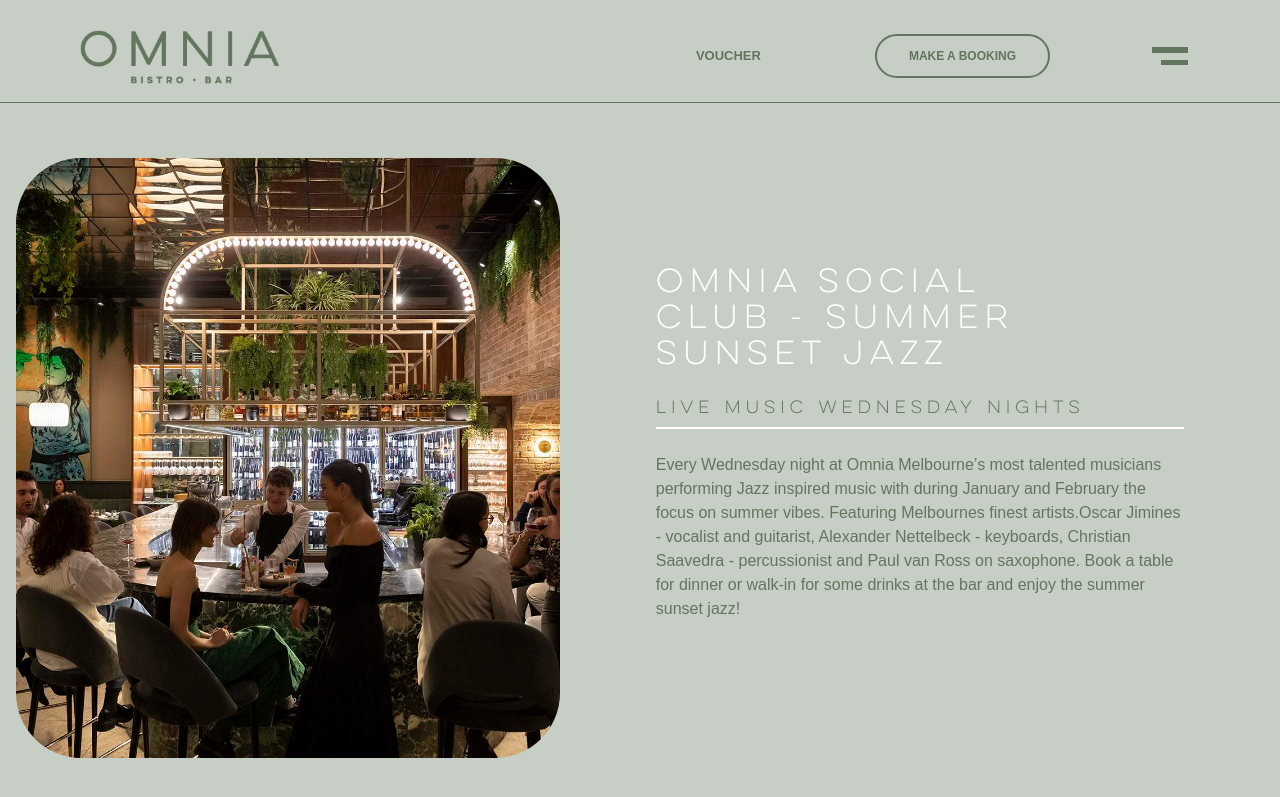
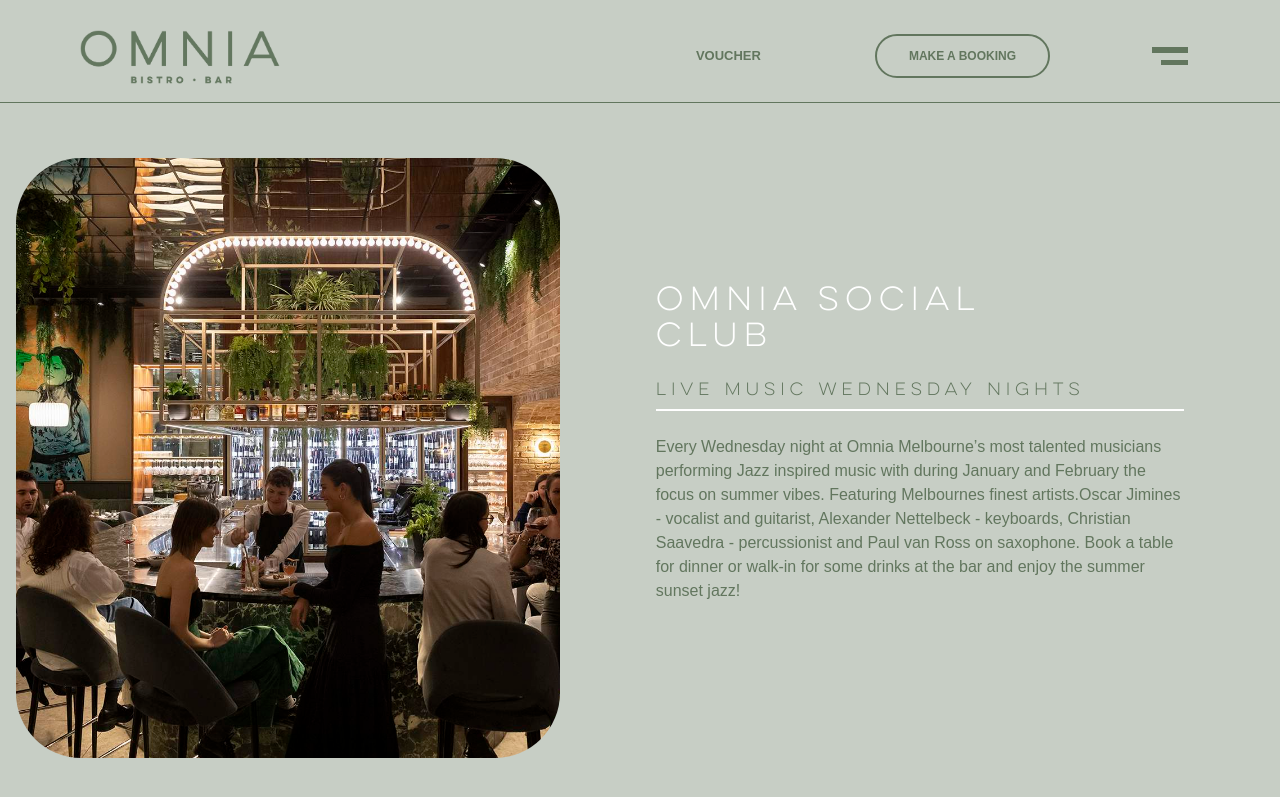
Before and after one commit to yugenomnia/omnia, a Jekyll site: the page built from events.md, in a window 1280 px wide and 900 px high, scrolled down 902 px. Shown: the top 797 px of the window. Built offline with Jekyll 4.4.1, drawn with Linux system fonts in a browser that asks for light colours.

Commit message:
Update from Forestry.io yugenomnia updated events.md

```diff
--- a/events.md
+++ b/events.md
@@ -1,7 +1,7 @@
 ---
 layout: events
 events:
-- title: Omnia Social Club - Summer Sunset Jazz
+- title: 'Omnia Social Club '
   img: "/assets/images/omnia-events-2nd-photo1.jpeg"
   text: Every Wednesday night at Omnia Melbourne’s most talented musicians performing
     Jazz inspired music with during January and February the focus on summer vibes.  Featuring
```
